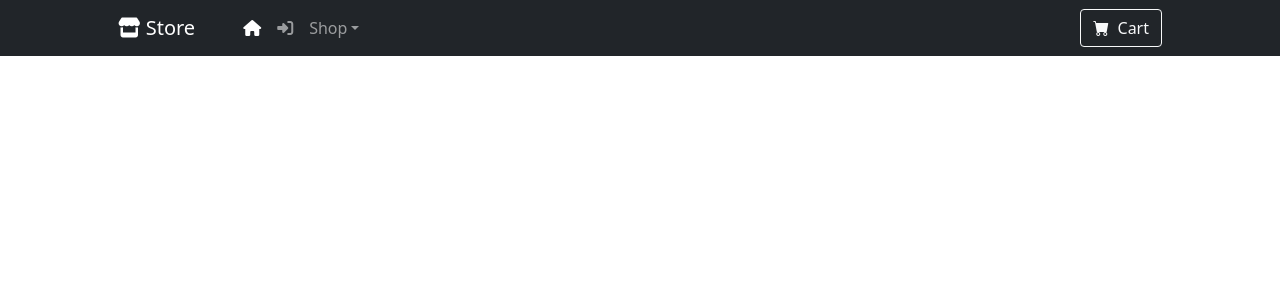
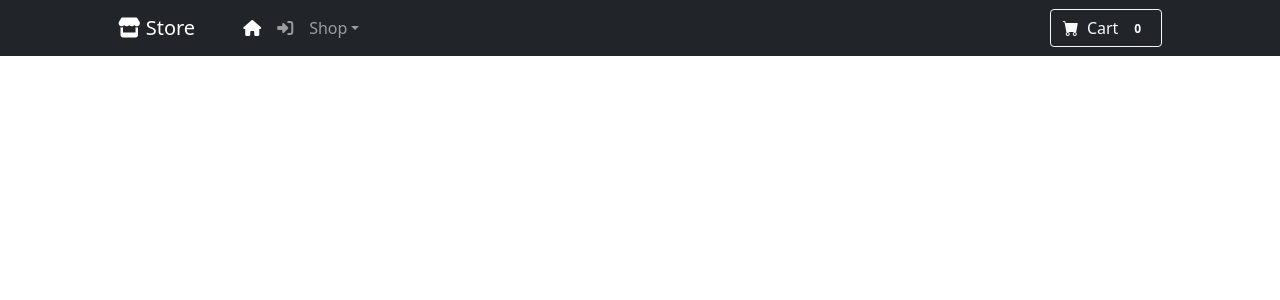
Before and after one commit to parsapap/online-shop, a Django app: page /store/ in a window 1280 px wide. Shown: the top 300 px of the page. Run offline with Django 4.2, Linux system fonts and the light colour scheme; data that the repository does not hold is empty; some libraries are stand-ins or nearby versions.

Commit message:
M | index.html | Add context processors to navbar

```diff
--- a/shop_django/M/home/templates/home/index.html
+++ b/shop_django/M/home/templates/home/index.html
@@ -92,7 +92,7 @@
                 <a href="{% url 'orders:cart' %}" class="btn btn-outline-light" type="submit">
                     <i class="bi-cart-fill me-1"></i>
                     Cart
-{#                    <span class="badge bg-dark text-white ms-1 rounded-pill">0</span>#}
+                    <span class="badge bg-dark text-white ms-1 rounded-pill">{{ cart| length }}</span>
                 </a>
             </form>
         </div>
```
